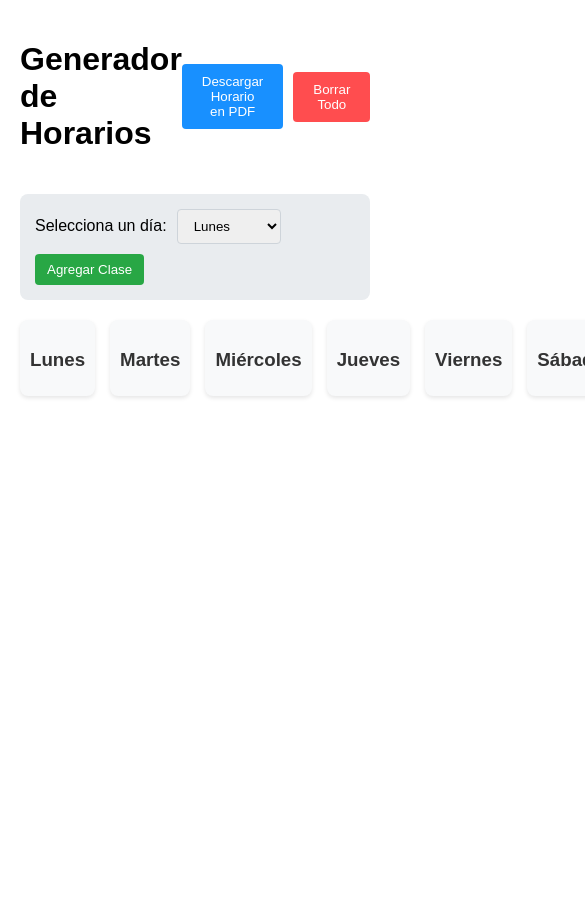
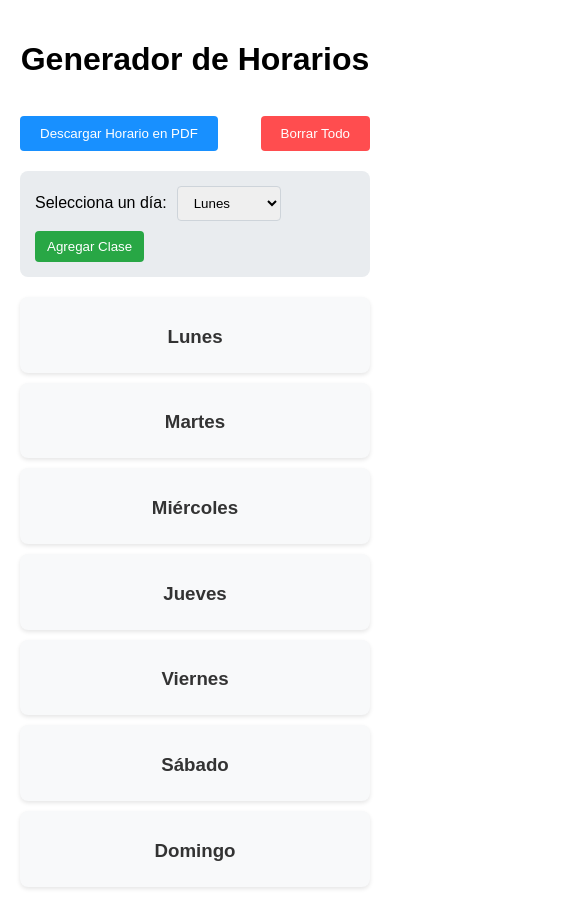
Before and after one commit to Jonathann-h/Horario-De-Clases-Generator, a React (Create React App) app: page / in a window 390 px wide. Shown: the top 907 px of the page, 585 px wide, since content can reach past the window. Before the commit the page ends 844 px from the top, so only its background shows below. Built offline with nearby package versions, Linux system fonts and the light colour scheme.

Commit message:
Diseño responsivo

```diff
--- a/src/styles/schedule.css
+++ b/src/styles/schedule.css
@@ -381,3 +381,21 @@
 .day-selector button:hover {
   background: #218838;
 }
+
+/*Diseño responsivo*/
+@media (max-width: 768px) {
+  .schedule-grid {
+    grid-template-columns: 1fr;
+    gap: 10px;
+  }
+
+  .header-controls {
+    flex-direction: column;
+    gap: 1rem;
+  }
+
+  .header-actions {
+    width: 100%;
+    justify-content: space-between;
+  }
+}
```
